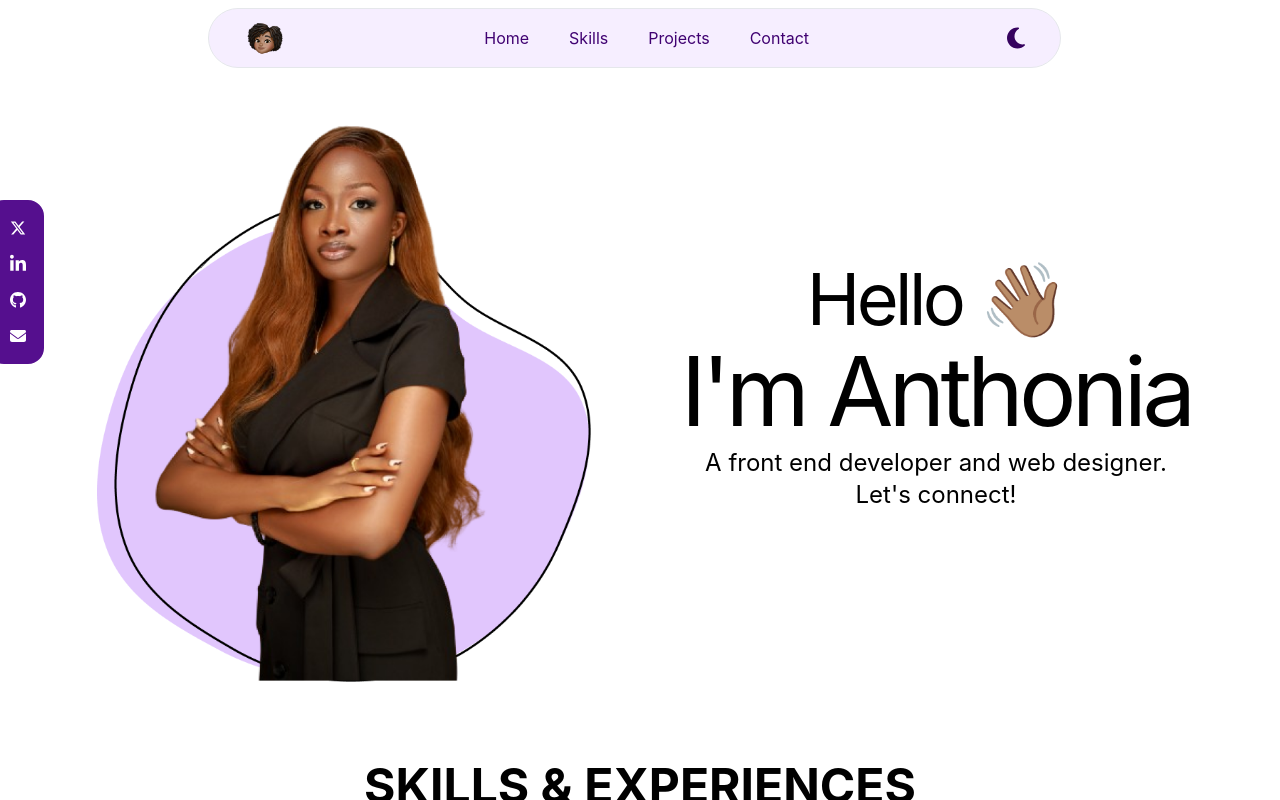
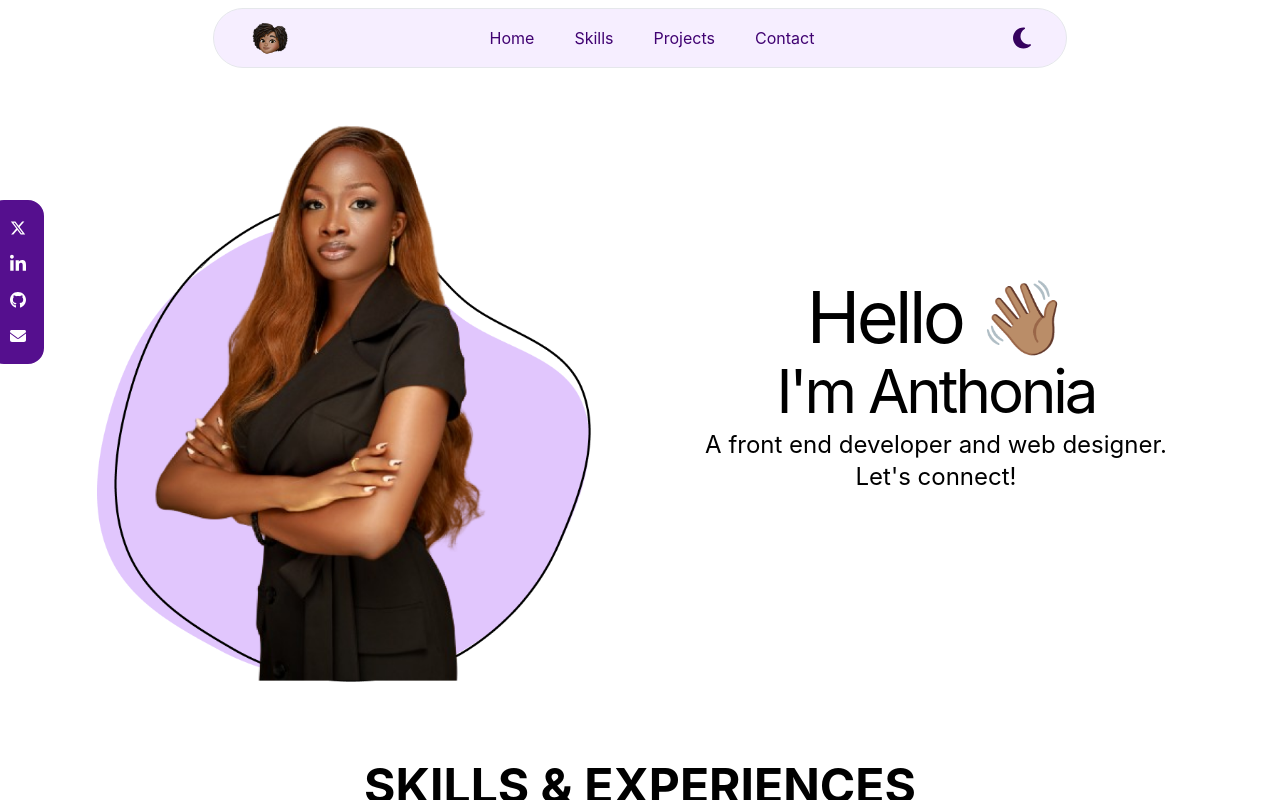
Before and after one commit to AnthoniaEfe/portfolio, a React (Create React App) app: page / in a window 1280 px wide. Built offline with nearby package versions, Linux system fonts and the light colour scheme.

Commit message:
center div

```diff
--- a/src/components/About.js
+++ b/src/components/About.js
@@ -26,7 +26,7 @@ export default function About() {
           </p>
         </div>
         {/* right half  */}
-        <div className="col-span-1 justify-center items-center mb-8 ">
+        <div className="col-span-1 flex justify-center items-center mb-8 ">
           <Skills className="justify-center items-center " />
         </div>{" "}
       </section>{" "}
--- a/src/components/Banner.js
+++ b/src/components/Banner.js
@@ -22,7 +22,7 @@ export default function Banner() {
             Hello 👋🏽{" "}
           </h2>
           <h1
-            className="text-5xl md:text-8xl my-2 tracking-tighter
+            className="text-4xl md:text-6xl my-2 tracking-tighter
       "
           >
             I'm Anthonia
--- a/src/components/Nav.js
+++ b/src/components/Nav.js
@@ -30,8 +30,8 @@ export default function Nav() {
 
   return (
     <div
-      className="w-4/6 flex flex-row justify-between content-center bg-atsev-1/30
-    fixed top-2 left-52 py-2 px-8 backdrop-blur-md z-10 border rounded-full "
+      className="hidden md:w-4/6 md:flex flex-row justify-between content-center bg-atsev-1/30
+    fixed top-2 left-1/6 py-2 px-8 backdrop-blur-md z-10 border rounded-full "
     >
       <div className=" flex flex-row justify-center items-center gap-4">
         <img src={avatar} alt="avatar" className="w-12" />
--- a/src/output.css
+++ b/src/output.css
@@ -601,8 +601,8 @@ video {
   left: -0.75rem;
 }
 
-.left-52 {
-  left: 13rem;
+.left-1\/3 {
+  left: 33.333333%;
 }
 
 .top-1\/4 {
@@ -611,6 +611,10 @@ video {
 
 .top-2 {
   top: 0.5rem;
+}
+
+.left-1\/6 {
+  left: 16.666667%;
 }
 
 .z-10 {
@@ -703,10 +707,6 @@ video {
 
 .w-12 {
   width: 3rem;
-}
-
-.w-4\/6 {
-  width: 66.666667%;
 }
 
 .w-5\/6 {
@@ -1088,18 +1088,16 @@ video {
 
 .skills {
   margin: 1rem;
-  margin-left: auto;
-  margin-right: auto;
   display: grid;
   width: 83.333333%;
   grid-template-columns: repeat(3, minmax(0, 1fr));
   align-items: center;
-  justify-content: space-around;
+  justify-content: center;
   row-gap: 2.5rem;
-  --tw-bg-opacity: 1;
-  background-color: rgb(100 116 139 / var(--tw-bg-opacity));
-  padding: 0.5rem;
-  vertical-align: middle;
+  padding-top: 0.5rem;
+  padding-bottom: 0.5rem;
+  padding-left: 1.5rem;
+  padding-right: 1.5rem;
 }
 
 @media (min-width: 768px) {
@@ -1430,12 +1428,20 @@ video {
     display: block;
   }
 
+  .md\:flex {
+    display: flex;
+  }
+
   .md\:grid {
     display: grid;
   }
 
   .md\:h-1\/6 {
     height: 16.666667%;
+  }
+
+  .md\:w-4\/6 {
+    width: 66.666667%;
   }
 
   .md\:gap-10 {
@@ -1474,4 +1480,9 @@ video {
     font-size: 6rem;
     line-height: 1;
   }
+
+  .md\:text-6xl {
+    font-size: 3.75rem;
+    line-height: 1;
+  }
 }
--- a/tailwind.config.js
+++ b/tailwind.config.js
@@ -37,6 +37,9 @@ module.exports = {
       screens: {
         xs: { min: "200px", max: "330px" },
       },
+      spacing:{
+        '1/6': '16.666667%',
+      }
     },
   },
   variants: {
```
Also changed, not shown: src/input.css (+5 -5 lines).
